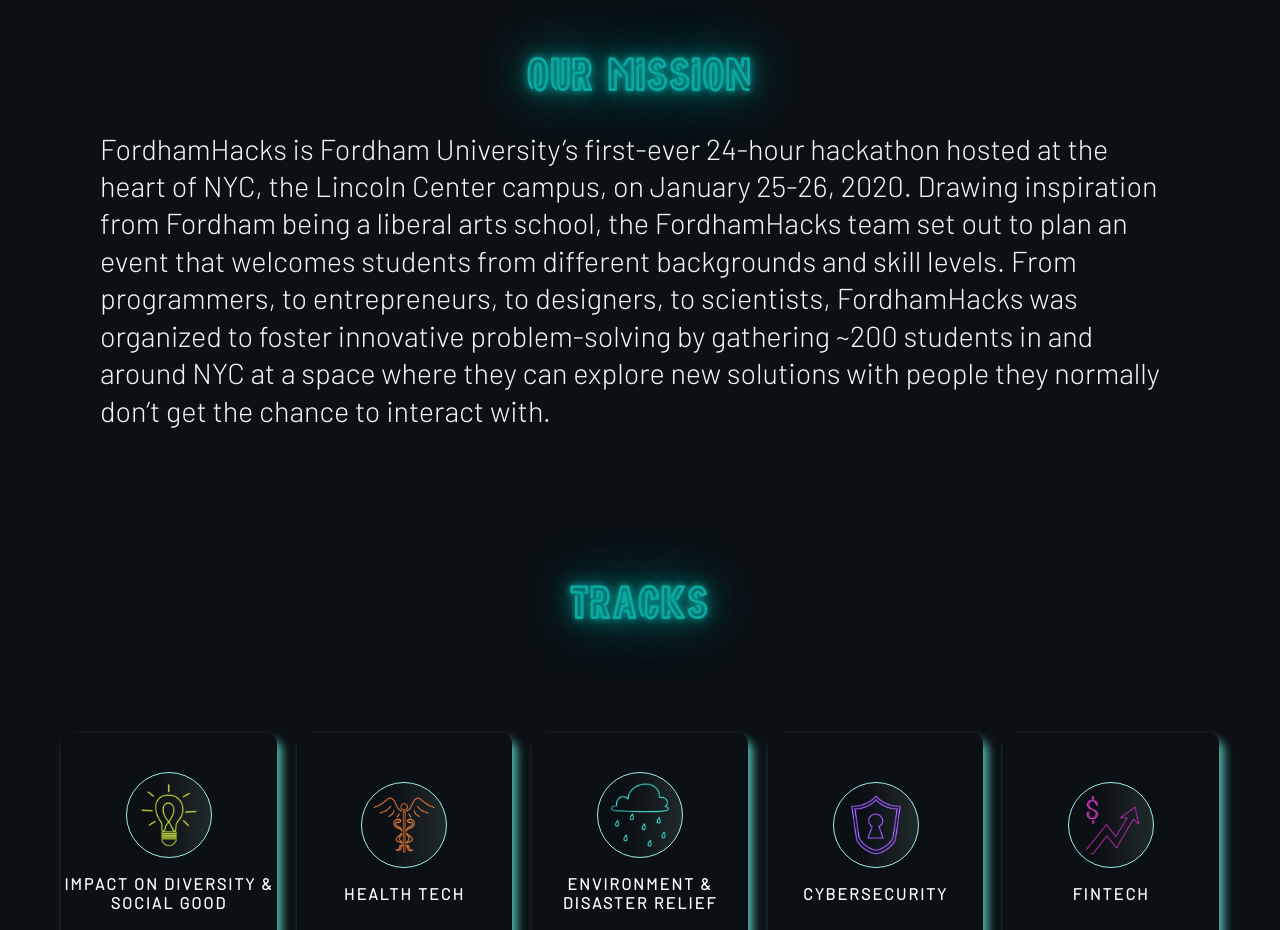
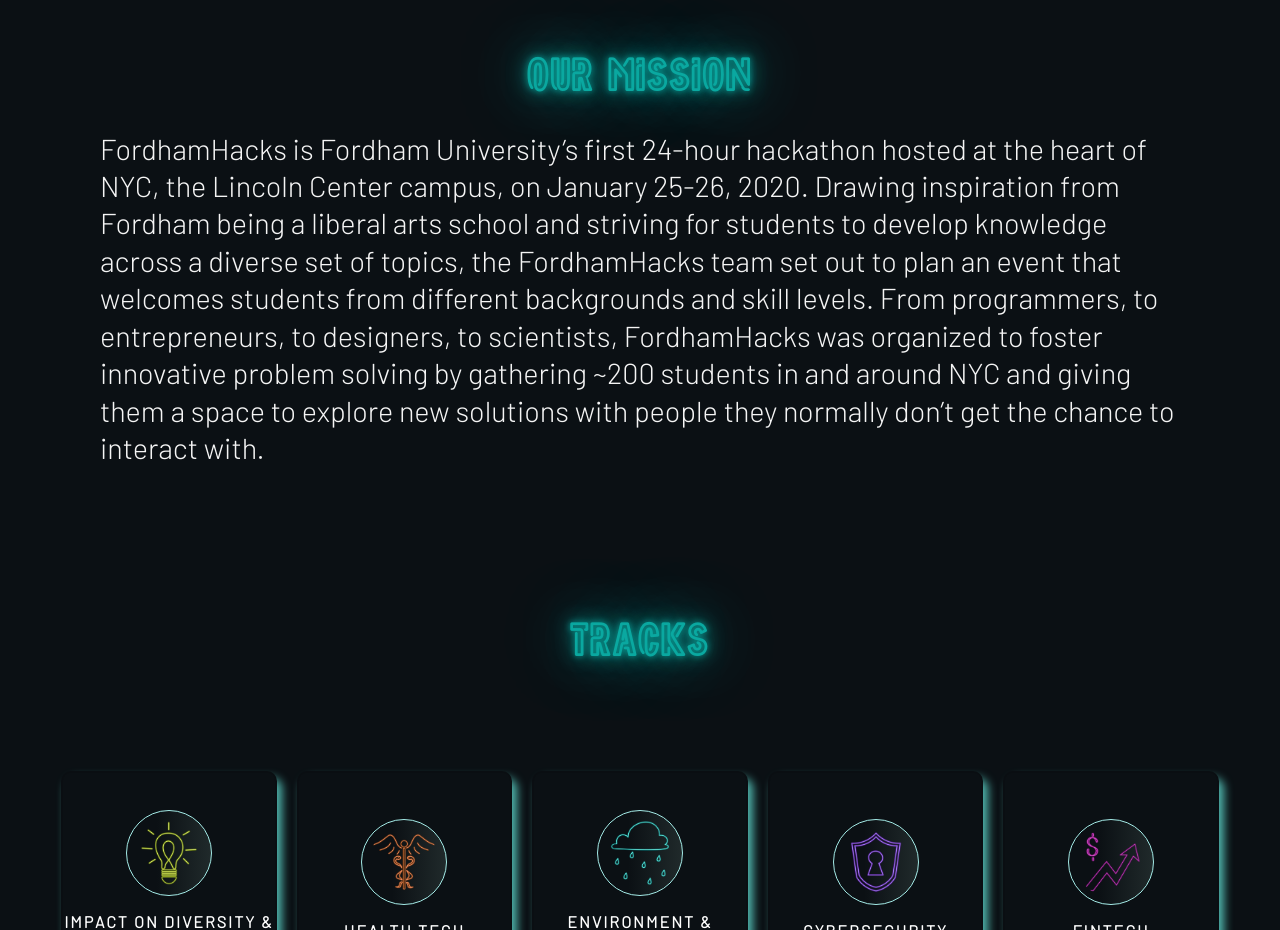
Before and after one commit to the4thdave/FordhamHacks, a React (Create React App) app: page / in a window 1280 px wide. Shown: the part 820-1750 px from the top of the page. Built offline with nearby package versions, Linux system fonts and the light colour scheme.

Commit message:
Update About.js

```diff
--- a/src/components/About.js
+++ b/src/components/About.js
@@ -6,15 +6,15 @@
     <div id="about">
       <h1 className="header neon-green">Our Mission</h1>
       <p className="about-content">
-        FordhamHacks is Fordham University’s first-ever 24-hour hackathon hosted
-        at the heart of NYC, the Lincoln Center campus, on January 25-26, 2020.
-        Drawing inspiration from Fordham being a liberal arts school, the
-        FordhamHacks team set out to plan an event that welcomes students from
-        different backgrounds and skill levels. From programmers, to
-        entrepreneurs, to designers, to scientists, FordhamHacks was organized
-        to foster innovative problem-solving by gathering ~200 students in and
-        around NYC at a space where they can explore new solutions with people
-        they normally don’t get the chance to interact with.
+          FordhamHacks is Fordham University’s first 24-hour hackathon hosted
+          at the heart of NYC, the Lincoln Center campus, on January 25-26, 2020.
+          Drawing inspiration from Fordham being a liberal arts school and striving for
+          students to develop knowledge across a diverse set of topics, the FordhamHacks team
+          set out to plan an event that welcomes students from different backgrounds and
+          skill levels. From programmers, to entrepreneurs, to designers, to scientists, FordhamHacks
+          was organized to foster innovative problem solving by gathering ~200 students in and
+          around NYC and giving them a space to explore new solutions with people they normally
+          don’t get the chance to interact with.
       </p>
     </div>
   );
```
